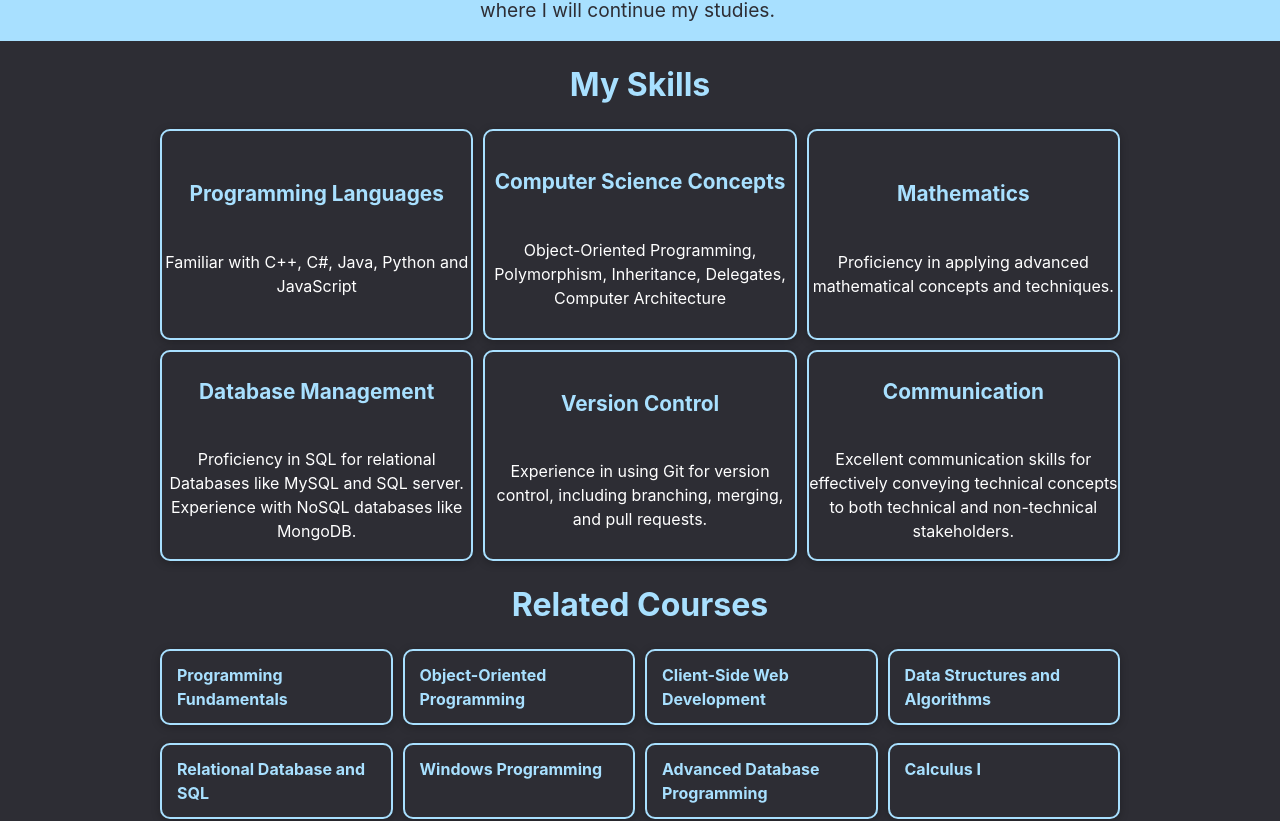
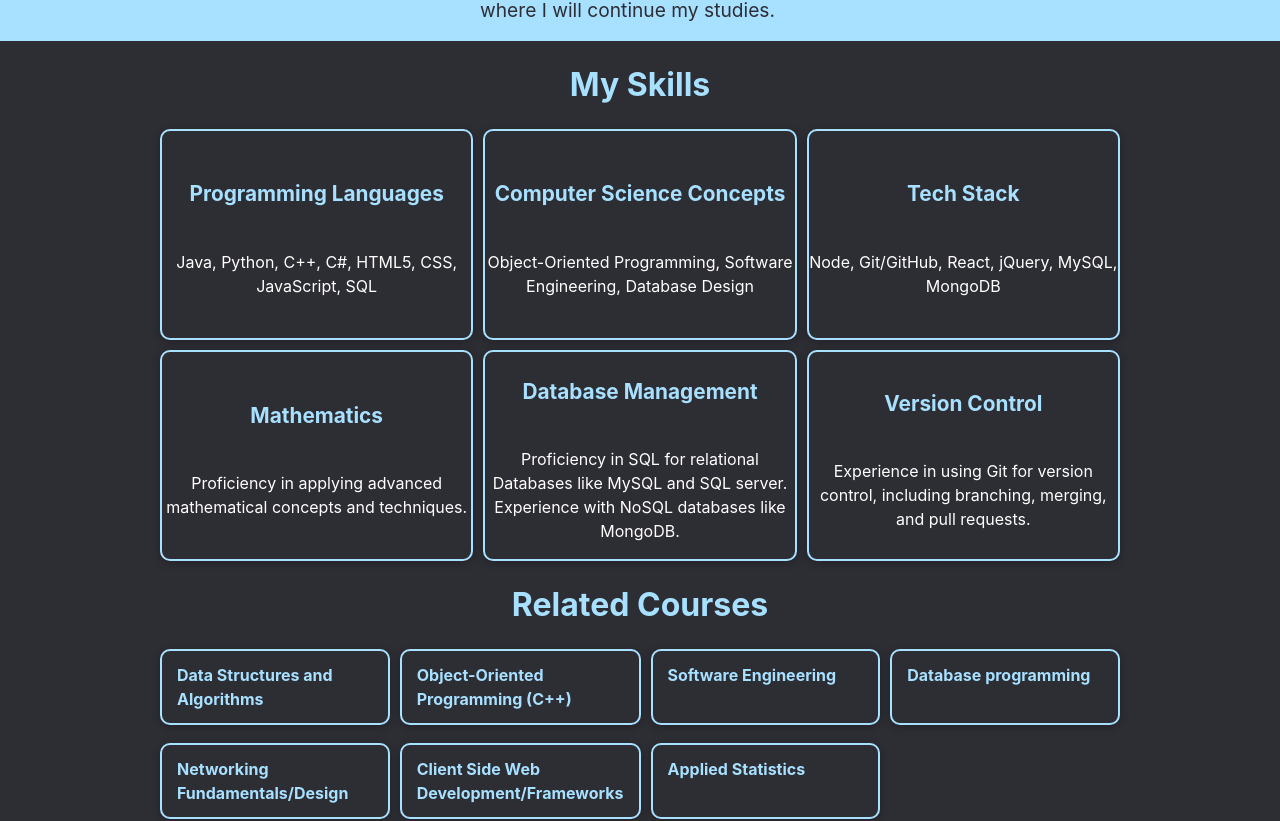
Before and after one commit to Luke-Davis1/portfolio-app, a React (Vite) app: page /about in a window 1280 px wide. Shown: the part 434-1255 px from the top of the page. Built offline with nearby package versions, Linux system fonts and the light colour scheme.

Commit message:
Updating Courses and skills

```diff
--- a/src/components/Courses/CourseList.jsx
+++ b/src/components/Courses/CourseList.jsx
@@ -4,43 +4,31 @@ import classes from "./CourseList.module.css";
 const DUMMY_COURSES = [
 	{
 		id: "c1",
-		name: "Programming Fundamentals",
+		name: "Data Structures and Algorithms",
 	},
 	{
 		id: "c2",
-		name: "Object-Oriented Programming",
+		name: "Object-Oriented Programming (C++)",
 	},
 	{
 		id: "c3",
-		name: "Client-Side Web Development",
+		name: "Software Engineering",
 	},
 	{
 		id: "c4",
-		name: "Data Structures and Algorithms",
+		name: "Database programming",
 	},
 	{
 		id: "c5",
-		name: "Relational Database and SQL",
+		name: "Networking Fundamentals/Design",
 	},
 	{
 		id: "c6",
-		name: "Windows Programming",
+		name: "Client Side Web Development/Frameworks",
 	},
 	{
 		id: "c7",
-		name: "Advanced Database Programming",
-	},
-	{
-		id: "c8",
-		name: "Calculus I",
-	},
-	{
-		id: "c9",
-		name: "Calculus II",
-	},
-	{
-		id: "c10",
-		name: "Calculus III",
+		name: "Applied Statistics",
 	},
 ];
 const CourseList = () => {
--- a/src/components/Skills/SkillsList.jsx
+++ b/src/components/Skills/SkillsList.jsx
@@ -6,13 +6,18 @@ const DUMMY_SKILLS = [
 	{
 		id: "s1",
 		name: "Programming Languages",
-		description: "Familiar with C++, C#, Java, Python and JavaScript",
+		description: "Java, Python, C++, C#, HTML5, CSS, JavaScript, SQL",
 	},
 	{
 		id: "s2",
 		name: "Computer Science Concepts",
 		description:
-			"Object-Oriented Programming, Polymorphism, Inheritance, Delegates, Computer Architecture",
+			"Object-Oriented Programming, Software Engineering, Database Design",
+	},
+	{
+		id: "s6",
+		name: "Tech Stack",
+		description: "Node, Git/GitHub, React, jQuery, MySQL, MongoDB",
 	},
 	{
 		id: "s3",
@@ -31,12 +36,6 @@ const DUMMY_SKILLS = [
 		name: "Version Control",
 		description:
 			"Experience in using Git for version control, including branching, merging, and pull requests.",
-	},
-	{
-		id: "s6",
-		name: "Communication",
-		description:
-			"Excellent communication skills for effectively conveying technical concepts to both technical and non-technical stakeholders.",
 	},
 ];
 
```
